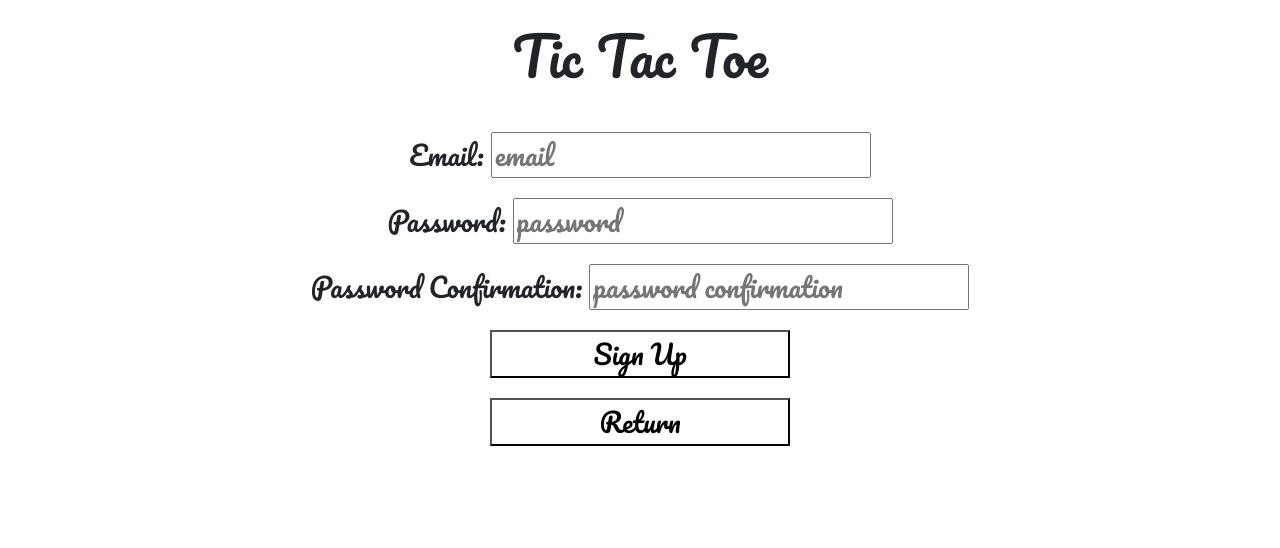
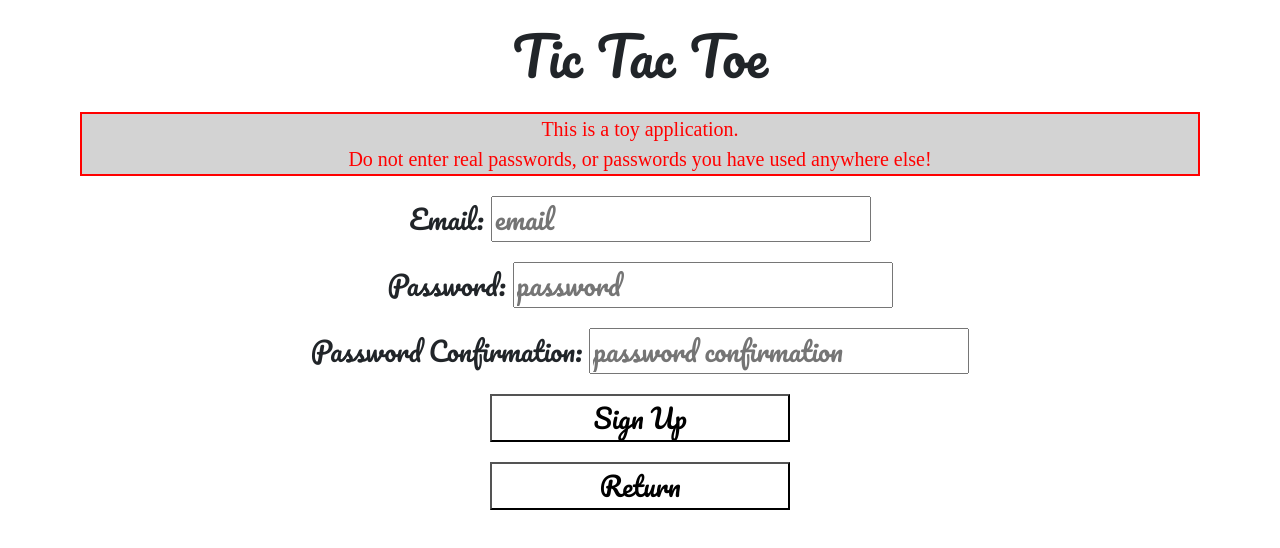
Before and after one commit to avongalie/tic-tac-toe, a website built with webpack: page index.html in a window 1280 px wide. Both pictures are taken after a click on the button "Sign Up". Built offline with nearby package versions, Linux system fonts and the light colour scheme.

Commit message:
added password disclaimer

```diff
--- a/app/styles/index.scss
+++ b/app/styles/index.scss
@@ -51,6 +51,15 @@ input{
     right: 10px;
 }
 
+.disclaimer{
+    font-family: serif;
+    font-size: 15pt;
+    color: red;
+    background-color: lightgrey;
+    border: 2px solid red;
+    margin: 0 10vh;
+}
+
 @media only screen and (min-width:974px){
     #gameboard{
         grid-template-columns: 146px 146px 146px;
--- a/index.html
+++ b/index.html
@@ -20,6 +20,7 @@
       </div>
       <div id="sign-up">
         <p class="display-text"></p>
+        <p class="disclaimer">This is a toy application.<br> Do not enter real passwords, or passwords you have used anywhere else!</p>
         <form id="sign-up-form">
           Email: <input name="credentials[email]" type="email" placeholder="email">
           <br>
@@ -33,6 +34,7 @@
       </div>
       <div id="sign-in">
         <p class="display-text"></p>
+        <p class="disclaimer">This is a toy application.<br> Do not enter real passwords, or passwords you have used anywhere else!</p>
         <form id="sign-in-form">
           Email: <input name="credentials[email]" type="email" placeholder="email">
           <br>
```
